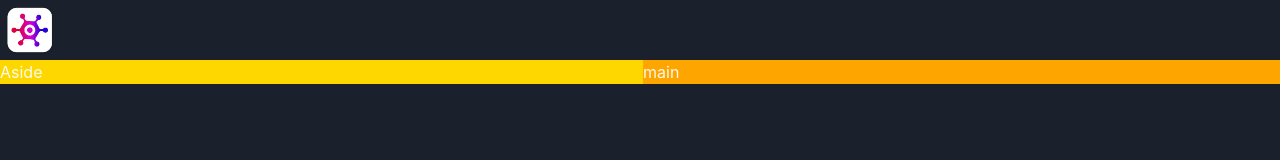
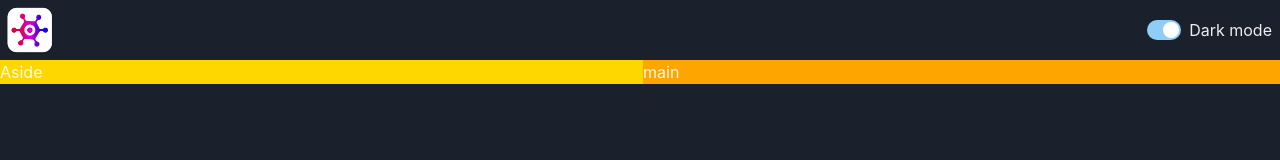
Before and after one commit to Augah2001/game-web-platform, a React (Vite) app in the folder the-game-hub/: page / in a window 1280 px wide. Shown: the top 160 px of the page. Built offline with nearby package versions, Linux system fonts and the light colour scheme.

Commit message:
ColorMode  Switch

```diff
--- a/the-game-hub/src/App.tsx
+++ b/the-game-hub/src/App.tsx
@@ -14,7 +14,7 @@ return (
                         md: `"nav" "main"` ,
                         lg: `"nav nav" "aside main"`}}>
 
-    <GridItem area= 'nav' boxSize='60px'>
+    <GridItem area= 'nav' >
       <NavBar />
     </GridItem>
 
--- /dev/null
+++ b/the-game-hub/src/Components/ColorModeSwitch.tsx
@@ -0,0 +1,20 @@
+import { HStack, Switch, Text, useColorMode } from "@chakra-ui/react"
+
+
+const ColorModeSwitch = () => {
+
+    const {toggleColorMode, colorMode} = useColorMode()
+
+
+    return (
+
+        <HStack>
+            <Switch isChecked = {colorMode === 'dark'}  onChange={toggleColorMode}/>
+            <Text>Dark mode</Text>
+
+        </HStack>
+    )
+}
+
+
+export default ColorModeSwitch
--- a/the-game-hub/src/Components/NavBar.tsx
+++ b/the-game-hub/src/Components/NavBar.tsx
@@ -1,14 +1,16 @@
 
 import {HStack, Image } from "@chakra-ui/react"
 import logo from '../assets/logo.webp'
+import ColorModeSwitch from "./ColorModeSwitch"
 
 
 const NavBar = () => {
 
 
     return (
-        <HStack>
-            <Image src = {logo}/>
+        <HStack justifyContent='space-between' paddingRight='8px'>
+            <Image src = {logo} boxSize='60px'/>
+            <ColorModeSwitch/>
         </HStack>
     )
 }
--- a/the-game-hub/tsconfig.json
+++ b/the-game-hub/tsconfig.json
@@ -22,5 +22,5 @@
   },
   "include": ["src"],
   "references": [{ "path": "./tsconfig.node.json" }],
-  "baseUrl": "./src",
+  "baseUrl": "./",
 }
```
